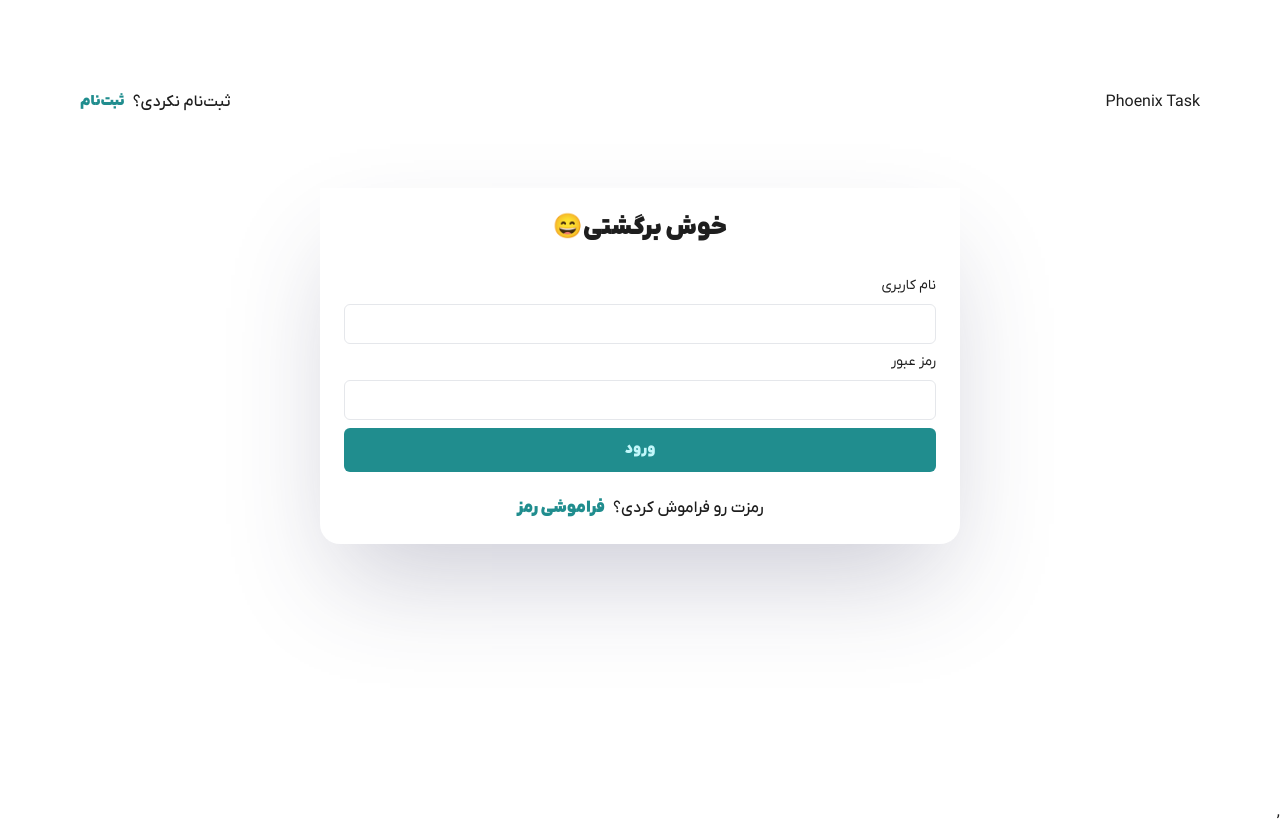
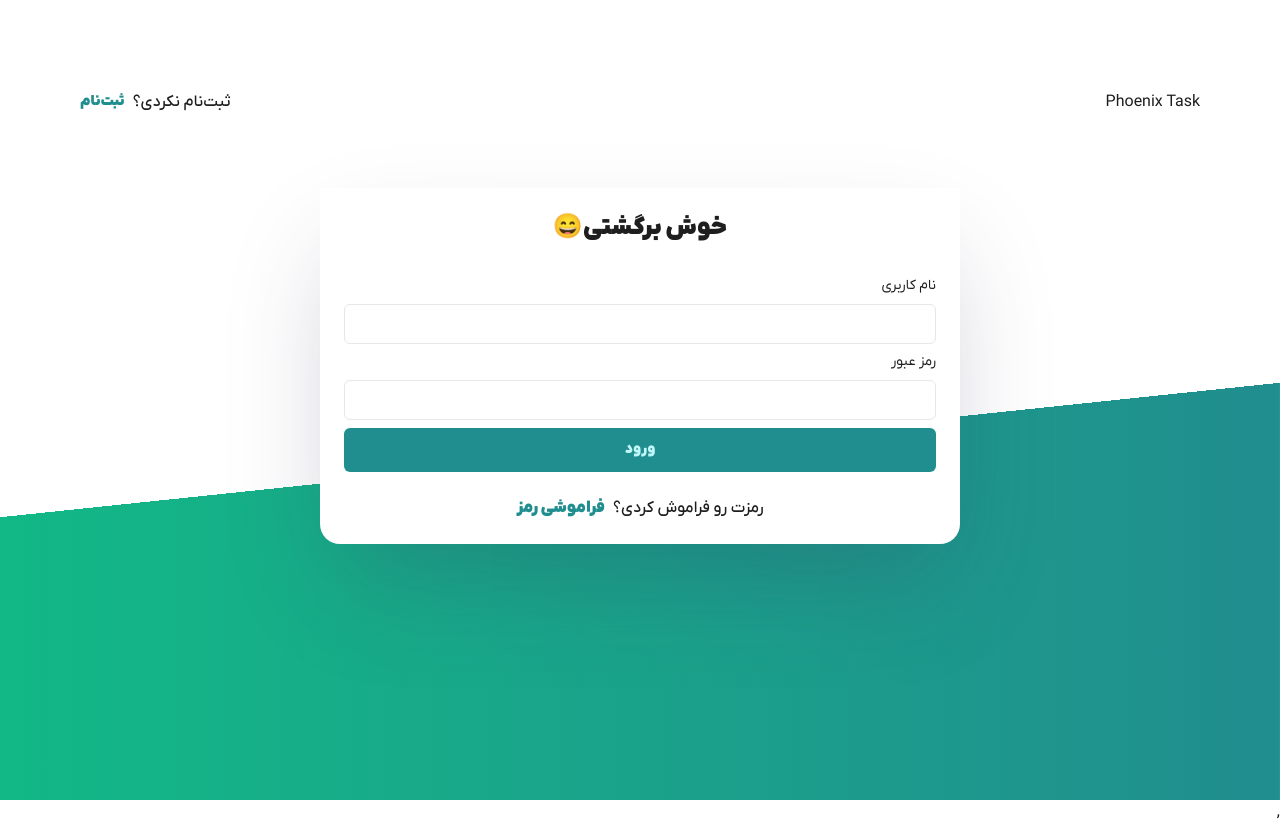
Before and after one commit to AMN2080/PhoenixTask, a Next.js app: page /login in a window 1280 px wide. Built offline with nearby package versions, Linux system fonts and the light colour scheme.

Commit message:
background gradient

```diff
--- a/src/app/(portal)/layout.tsx
+++ b/src/app/(portal)/layout.tsx
@@ -37,7 +37,7 @@ export default function AuthLayout({ children }: AuthLayoutProps) {
       <section className="flex justify-center items-center z-50 -m-4">
         {children}
       </section>
-      <div className="authentication_bg absolute h-3/4 w-full bottom-0"></div>
+      <div className="absolute top-[450px] w-full h-screen z-[-1] skew-y-[-6deg] bg-gradient-to-l from-primary to-secondary"></div>
     </main>
   );
 }
```
